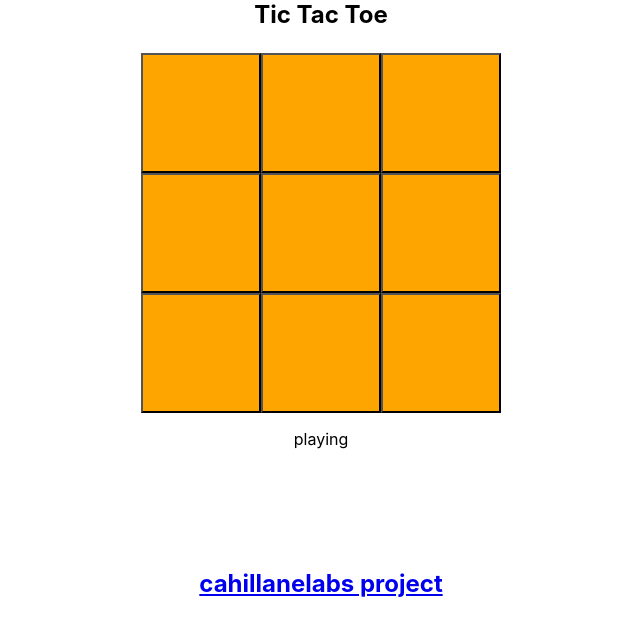
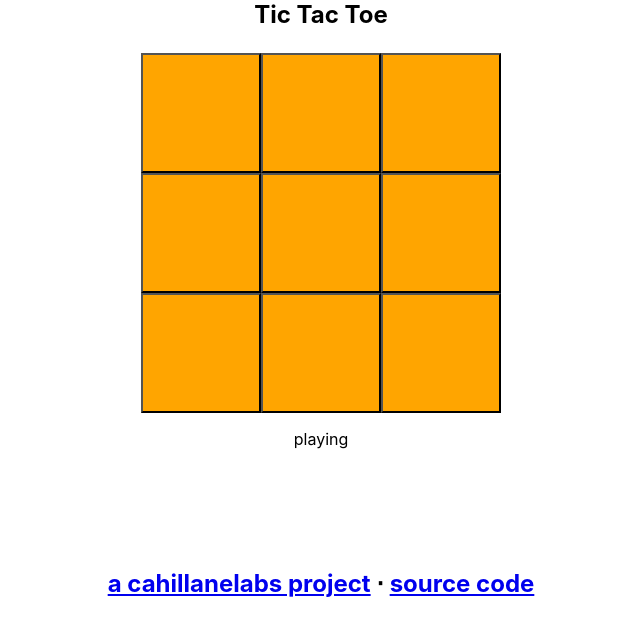
Before and after one commit to LinuxFan2718/tictactoe, a React (Create React App) app: page / in a window 1280 px wide. Shown: the top 636 px of the page, without its empty margins (319-959 px from the left). Built offline with nearby package versions, Linux system fonts and the light colour scheme; the HTML template or start-up script is replaced by a standard one.

Commit message:
adds link to source code

```diff
--- a/src/App.js
+++ b/src/App.js
@@ -12,7 +12,8 @@ function App() {
       <Board gameState={gameState} setGameState={setGameState} />
       <GameState gameState={gameState} />
       <div className='Footer'>
-        <a href="https://cahillanelabs.com/">cahillanelabs project</a>
+        <a href="https://cahillanelabs.com/">a cahillanelabs project</a> ⋅&nbsp;
+        <a href="https://github.com/LinuxFan2718/tictactoe">source code</a>
       </div>
     </div>
   );
```
